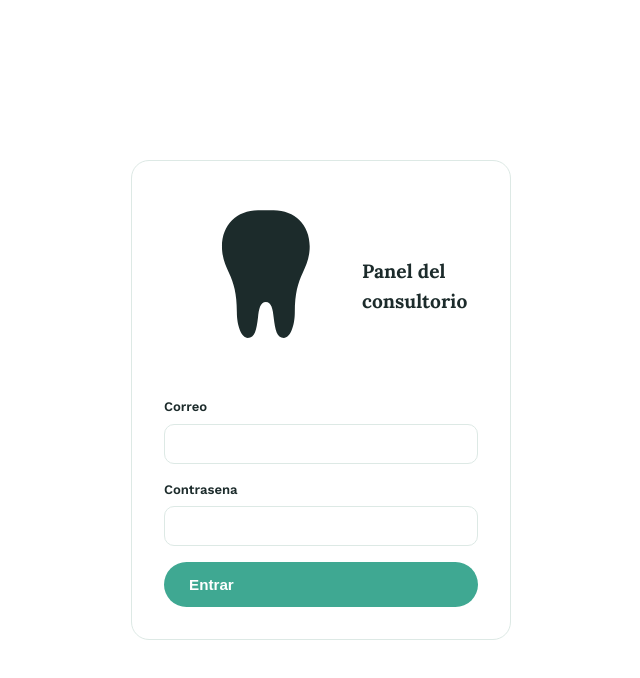
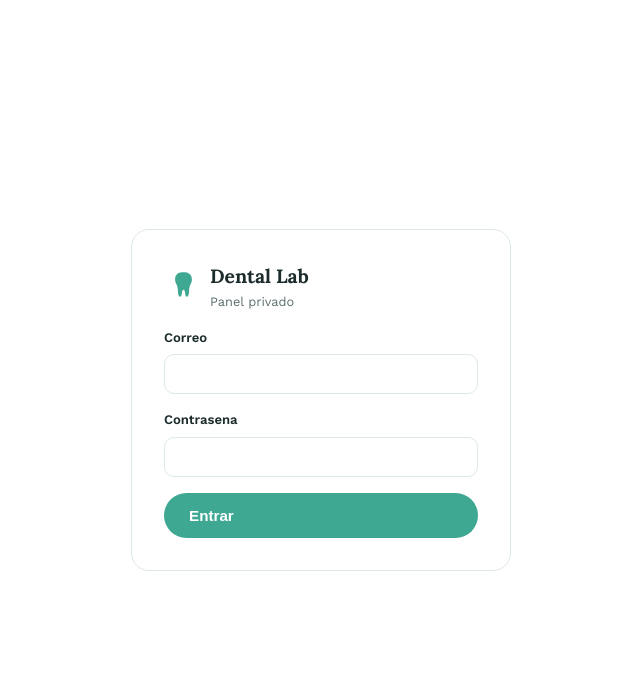
Before and after one commit to astridvergara07-bot/consultorio-dental, a Next.js app: page /admin/login in a window 1280 px wide. Shown: the top 678 px of the page, without its empty margins (319-959 px from the left). Built offline with nearby package versions, Linux system fonts and the light colour scheme.

Commit message:
Arreglar icono roto y poner marca Dental Lab en login

```diff
--- a/app/admin/login/page.tsx
+++ b/app/admin/login/page.tsx
@@ -37,8 +37,11 @@ export default function LoginAdmin() {
       <DefinicionesIconos />
       <form className="admin-card" onSubmit={entrar}>
         <div style={{ display: "flex", alignItems: "center", gap: 10 }}>
-          <Icono id="ic-tooth" className="hero-icon" />
-          <h2 style={{ fontSize: "1.2rem" }}>Panel del consultorio</h2>
+          <Icono id="ic-tooth" className="login-icon" />
+          <div>
+            <h2 style={{ fontSize: "1.2rem" }}>Dental Lab</h2>
+            <p style={{ fontSize: "0.8rem", color: "var(--muted)" }}>Panel privado</p>
+          </div>
         </div>
         <div className="form-field">
           <label htmlFor="correo">Correo</label>
--- a/app/globals.css
+++ b/app/globals.css
@@ -728,6 +728,13 @@ footer {
   gap: 16px;
 }
 
+.login-icon {
+  width: 36px;
+  height: 36px;
+  color: var(--mint);
+  flex: none;
+}
+
 .admin-section {
   background: var(--card-bg);
   border: 1px solid var(--line);
```
